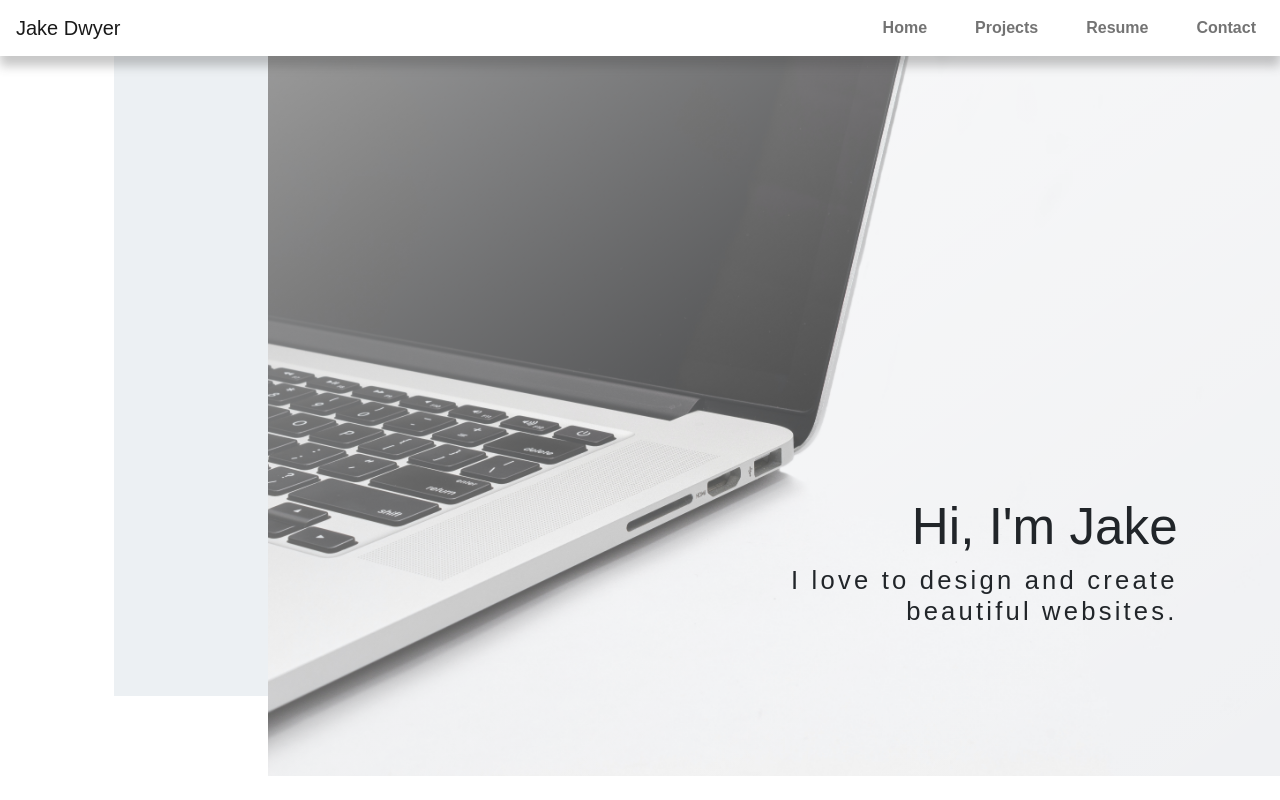
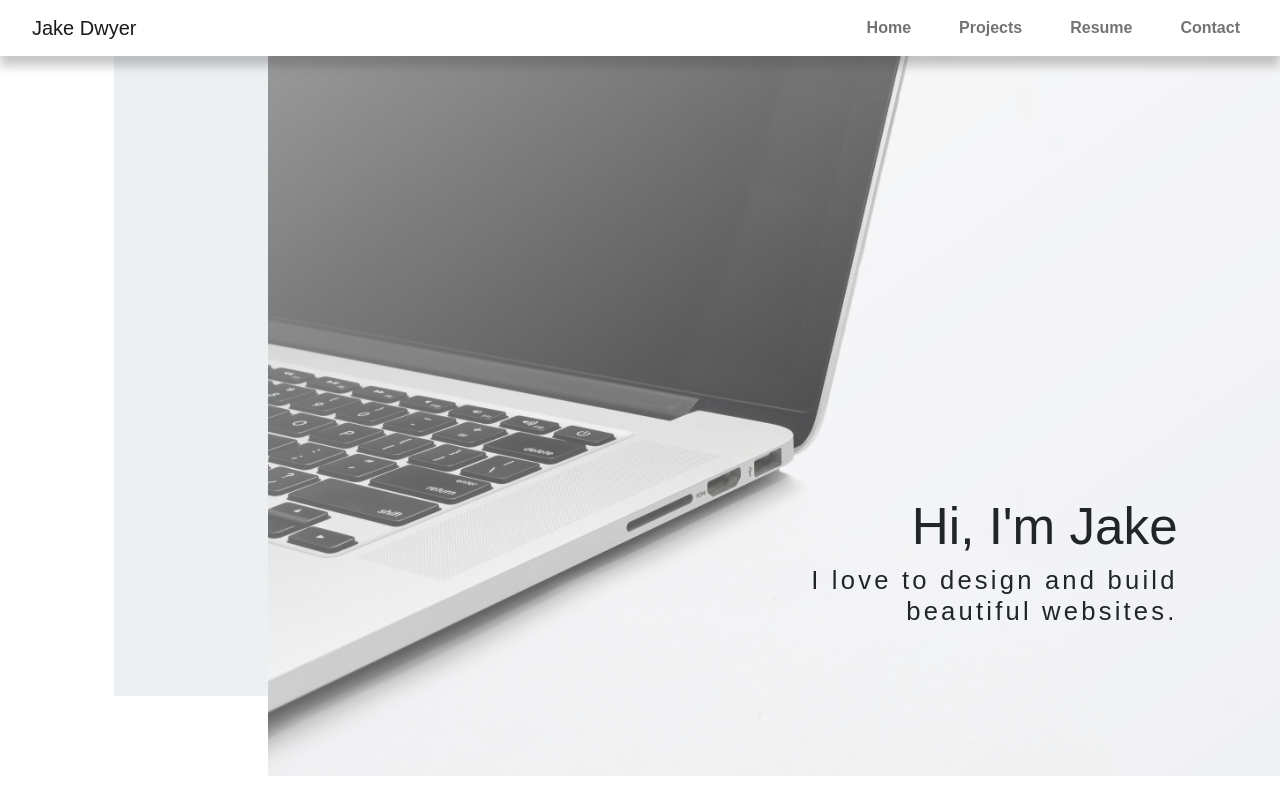
Before and after one commit to jdwyer6/portfolio-update-2022, a React (Create React App) app: page / in a window 1280 px wide. Shown: the top 800 px of the page. Built offline with nearby package versions, Linux system fonts and the light colour scheme; a web font is replaced by a local one.

Commit message:
fix margins

```diff
--- a/src/components/Navbar.js
+++ b/src/components/Navbar.js
@@ -7,7 +7,7 @@ import { Link } from 'react-router-dom';
 const NBar = () => {
     return (
         <Navbar expand="lg">
-            <Container fluid>
+            <Container fluid className='mx-3'>
                 <Navbar.Brand as={Link} to='/' className='mx-3'>Jake Dwyer</Navbar.Brand>
                 <Navbar.Toggle aria-controls="basic-navbar-nav" />
                 <Navbar.Collapse id="basic-navbar-nav">
--- a/src/pages/HomePage.js
+++ b/src/pages/HomePage.js
@@ -17,7 +17,7 @@ const HomePage = () => {
                         <div className="image-secondary"></div>
                         <div className="home-header-text">
                             <h1>Hi, I'm Jake</h1>
-                            <h5>I love to design and create beautiful websites.</h5>
+                            <h5>I love to design and build beautiful websites.</h5>
                         </div>
 
                 </Row>
--- a/src/pages/PawPrintsPage.js
+++ b/src/pages/PawPrintsPage.js
@@ -30,7 +30,7 @@ const PawPrintsPage = () => {
             feature3='A cart system. I plan to build this feature out in the future adding Stripe to accept payments.'
             feature4='Mobile responsive.'
             challenges='The first challenge I ran into with this project was finding a way to get my images to line up. Since each layer is rendered as a separate png layer with transparency I had to find a way to keep everything together even when changing screen sizes. It was a interesting problem that I was able to solve fairly easily by changing the way I grouped my divs in the JSX and experimenting with relative and absolute positioning. After receiving feedback from the project, I also realized users needed a way to view the preview on mobile while selecting different options since screen size was presenting an issue. I fixed this by using sticky positioning on small devices to keep the preview window in frame.'
-            techUsed={<h3 className='fs-1 '><GrReactjs className="mx-md-5 mx-1"/> React <TbBrandBootstrap className="mx-md-5 mx-1"/>Bootstrap<DiSass className="mx-md-5 mx-1"/>SASS</h3>}
+            techUsed={<h3 className='fs-1'><GrReactjs className="mx-md-5 mx-1"/> React <TbBrandBootstrap className="mx-md-5 mx-1"/>Bootstrap<DiSass className="mx-md-5 mx-1"/>SASS</h3>}
             conclusion='Overall I really enjoyed this project and it really helped to solidify a lot of the react concepts I had been working on. In the future I would love to continue building this project out and maybe eventually find a printing company to fulfill orders, connect it with Stripe to accept payments and finally launch it and see what happens.'
         />
      );
--- a/src/pages/ProjectInfoPage.js
+++ b/src/pages/ProjectInfoPage.js
@@ -84,7 +84,7 @@ const ProjectInfoPage = ({
                 </Col>
                 <Col lg='5'>
                     <h2 className='text-center h2-responsive'>Conclusions</h2>
-                    <p className='p-responsive text-start text-md-center'>{conclusion}</p>
+                    <p className='p-responsive text-center'>{conclusion}</p>
                 </Col>
                 <Col className='d-lg-none d-inline'>
                     <img src={img7} style={{boxShadow: '2px 2px 5px rgba(0, 0, 0, .5)'}} width='100%' height='auto'></img>
```
